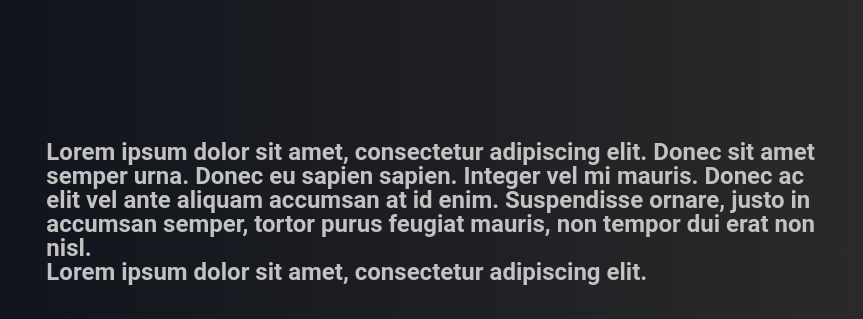
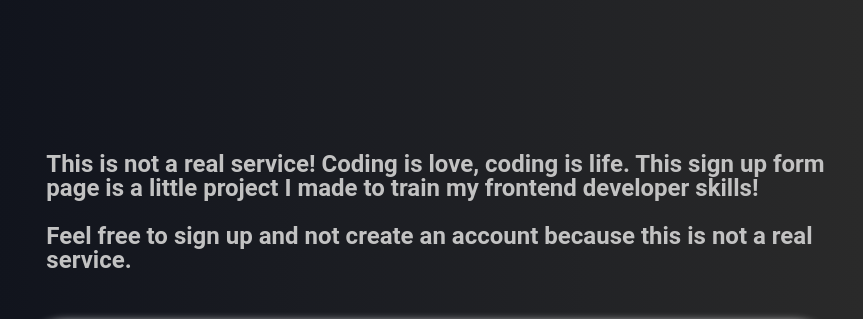
Before and after one commit to matheuspl92/sign-up-form, a plain HTML site: page index.html in a window 1280 px wide. Shown: the top 319 px of the page, 417-1280 px from the left. Drawn offline with Linux system fonts and the light colour scheme.

```diff
--- a/index.html
+++ b/index.html
@@ -4,7 +4,7 @@
     <meta charset="UTF-8">
     <meta http-equiv="X-UA-Compatible" content="IE=edge">
     <meta name="viewport" content="width=device-width, initial-scale=1.0">
-    <title>Document</title>
+    <title>Sign up form</title>
     <link rel="stylesheet" href="style.css">
 </head>
 <body>
@@ -18,8 +18,8 @@
     </div>
     <div class="main">
         <div class="main-top">
-            <p>Lorem ipsum dolor sit amet, consectetur adipiscing elit. Donec sit amet semper urna. Donec eu sapien sapien. Integer vel mi mauris. Donec ac elit vel ante aliquam accumsan at id enim. Suspendisse ornare, justo in accumsan semper, tortor purus feugiat mauris, non tempor dui erat non nisl.</p>
-            <p>Lorem ipsum dolor sit amet, consectetur adipiscing elit.</p>
+            <p>This is not a real service! Coding is love, coding is life. This sign up form page is a little project I made to train my frontend developer skills!</p><br>
+            <p>Feel free to <strong>sign up</strong> and not create an account because this <strong>is not</strong> a real service.</p>
         </div>
         <div class="main-middle">
             <form id="account-form" action="###" method="post">
```
